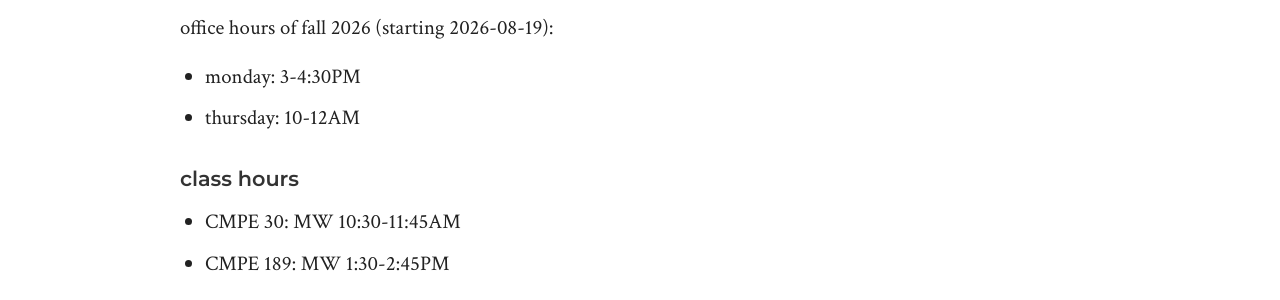
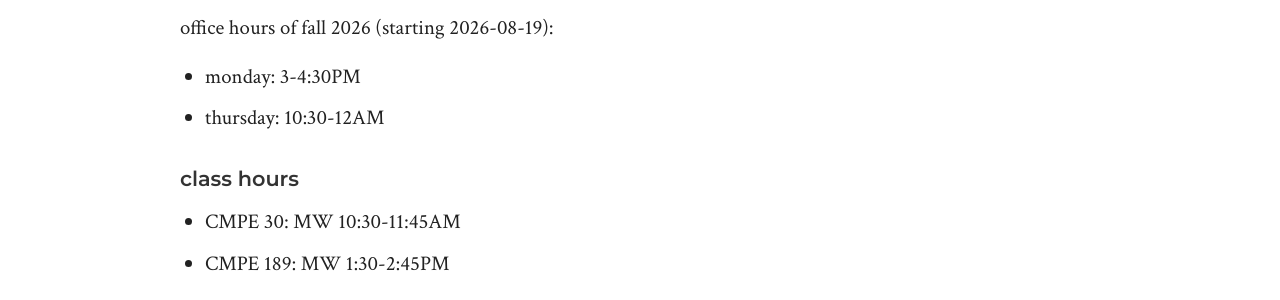
Before and after one commit to breed/benreed-sjsu, a Jekyll site: the page built from index.md, in a window 1280 px wide and 900 px high, scrolled down 819 px. Shown: the part 156-456 px from the top of the window. Built offline with Jekyll 4.4.1, drawn with Linux system fonts in a browser that asks for light colours.

Commit message:
changed office hours

```diff
--- a/index.md
+++ b/index.md
@@ -42,7 +42,7 @@ you can also watch [some videos that i have found interesting in terms of operat
 office hours of fall 2026 (starting 2026-08-19):
 
 * monday: 3-4:30PM
-* thursday: 10-12AM
+* thursday: 10:30-12AM
 
 ### class hours
 
```
